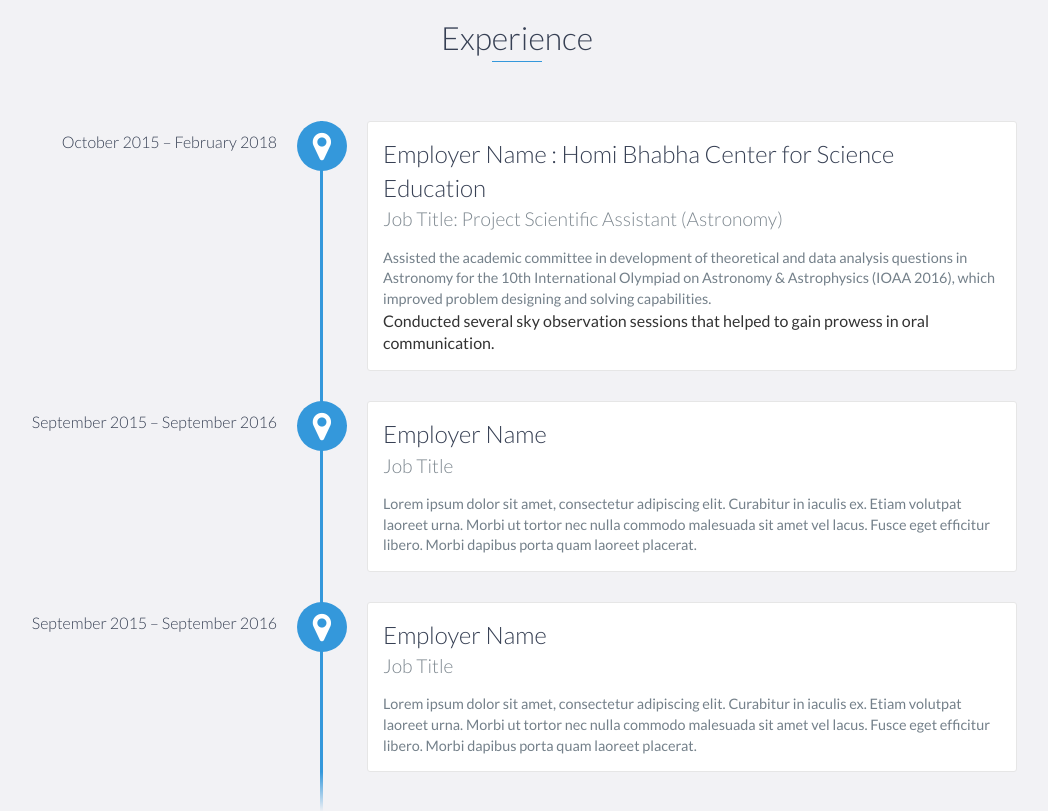
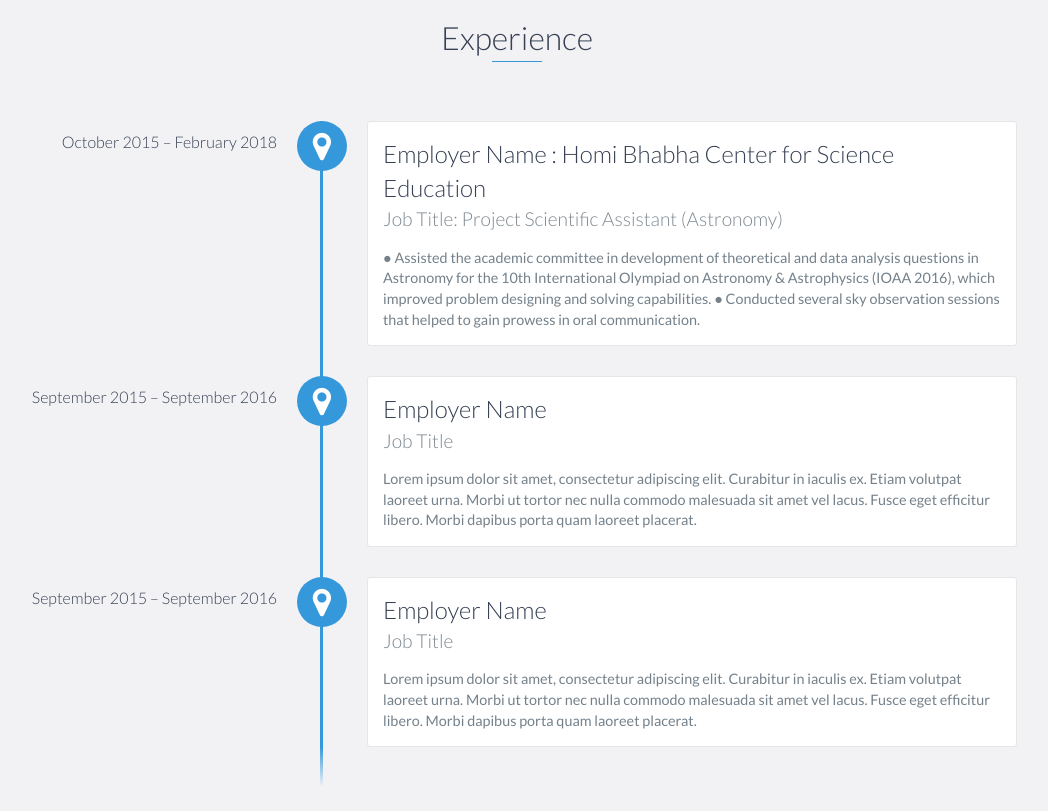
Before and after one commit to keyuriraodeo/Machine-Leaning-Projects, a website: page index.html in a window 1280 px wide. Shown: the part 1100-1911 px from the top of the page, without its empty margins (123-1171 px from the left). Drawn offline with nearby package versions, Linux system fonts and the light colour scheme.

Commit message:
Update index.html

```diff
--- a/index.html
+++ b/index.html
@@ -75,8 +75,8 @@
                     <p>
                         Currently pursuing a certificate course in Data Science (University of Washington's Professional
 			    and Continuing Education). Past experience in Astronomy research with two Astronomy publications
-			    that stemmed from using data analysis and programming. Skilled in Python, SQL, Statistics
-			    and Data Visualisation. Strong research background with a Master of Science Degree focused on Astronomy
+			    that stemmed from using data analysis and programming. Skilled in Python, SQL, Statistics and
+			    Data Visualisation. Strong research background with a Master of Science Degree focused on Astronomy
 			    and Astrophysics from University of Pune, India.
                     </p>
                 </div>
@@ -92,12 +92,10 @@
                 <h3>Employer Name : Homi Bhabha Center for Science Education</h3>
                 <h4>Job Title: Project Scientific Assistant (Astronomy)</h4>
                 <p>
-                    Assisted the academic committee in development of theoretical and data analysis questions in Astronomy for the 10th
+                    ● Assisted the academic committee in development of theoretical and data analysis questions in Astronomy for the 10th
 			International Olympiad on Astronomy & Astrophysics (IOAA 2016), which improved problem designing and solving
 			capabilities.
-                </p>
-		</p>
-		    Conducted several sky observation sessions that helped to gain prowess in oral communication.
+               	    ● Conducted several sky observation sessions that helped to gain prowess in oral communication.
 		</p>
             </div>
 
```
